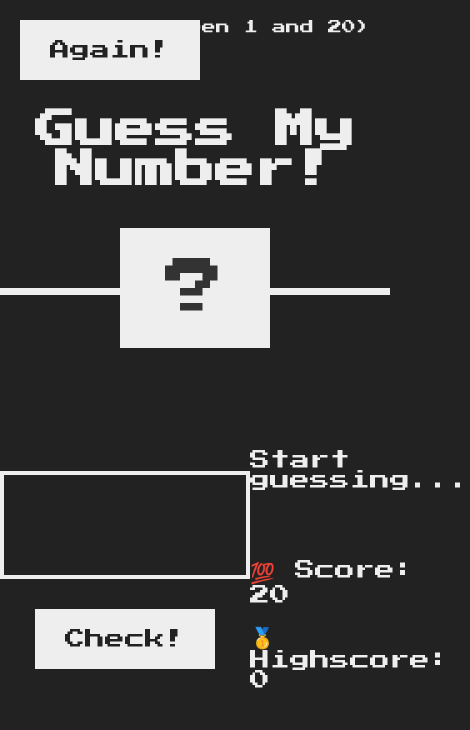
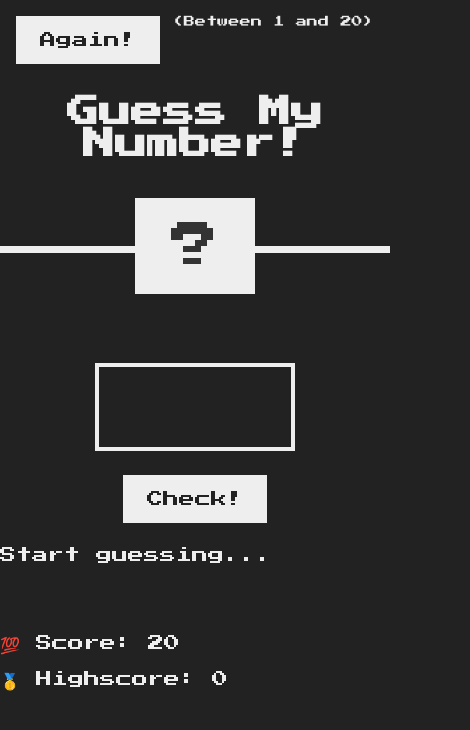
Before and after one commit to mhmd7710d/Guess-My-Number-Game, a plain HTML site: page index.html in a window 390 px wide. Shown: the whole page, 470 px wide, since content can reach past the window. Drawn offline with Linux system fonts and the light colour scheme.

Commit message:
Fix score increasing after win and mobile layout overflow

```diff
--- a/script.js
+++ b/script.js
@@ -3,11 +3,13 @@
 let randomNum = Math.trunc(Math.random() * 20) + 1;
 let score = 20;
 let highscore = 0;
+let gameOver = false;
 const displayMessage = function (message) {
   document.querySelector('.message').textContent = message;
 };
 
 document.querySelector('.check').addEventListener('click', function () {
+  if (gameOver) return;
   const guess = Number(document.querySelector('.guess').value);
   if (!guess) {
     displayMessage('Please Chosse A Number First !!!');
@@ -19,6 +21,7 @@ document.querySelector('.check').addEventListener('click', function () {
       document.querySelector('.number').textContent = randomNum;
       document.querySelector('body').style.backgroundColor = '#20da3c';
       document.querySelector('.number').style.width = '90rem';
+      gameOver = true;
       if (score > highscore) {
         highscore = score;
         document.querySelector('.highscore').textContent = highscore;
@@ -38,6 +41,7 @@ document.querySelector('.check').addEventListener('click', function () {
 });
 
 document.querySelector('.again').addEventListener('click', function () {
+  gameOver = false;
   score = 20;
   randomNum = Math.trunc(Math.random() * 20) + 1;
   document.querySelector('.number').textContent = '?';
--- a/style.css
+++ b/style.css
@@ -145,3 +145,29 @@ h1 {
 .label-score {
   margin-bottom: 2rem;
 }
+
+/* Mobile layout fix */
+@media (max-width: 600px) {
+  html {
+    font-size: 50%;
+  }
+
+  header {
+    height: 30vh;
+  }
+
+  main {
+    flex-direction: column;
+    justify-content: center;
+    gap: 3rem;
+  }
+
+  .left,
+  .right {
+    width: 100%;
+  }
+
+  .number {
+    max-width: 80vw;
+  }
+}
```
